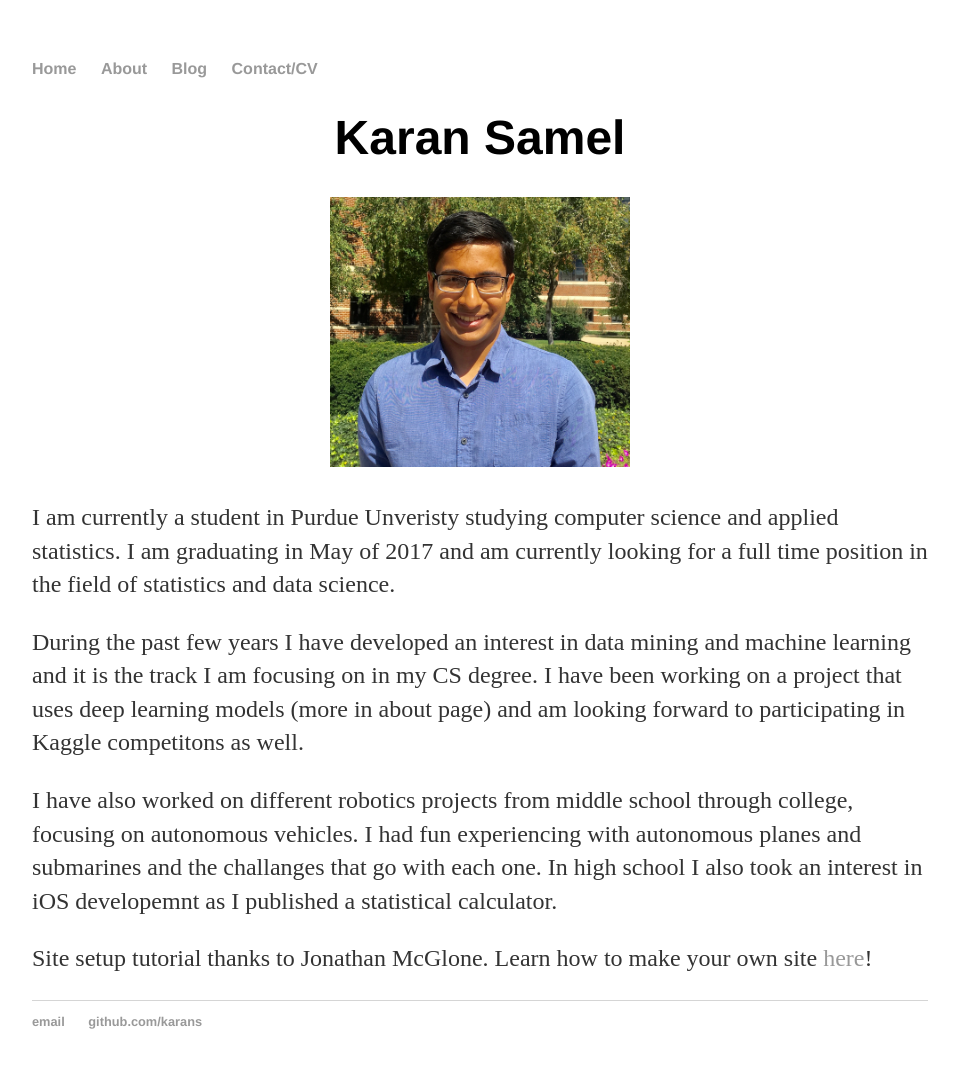
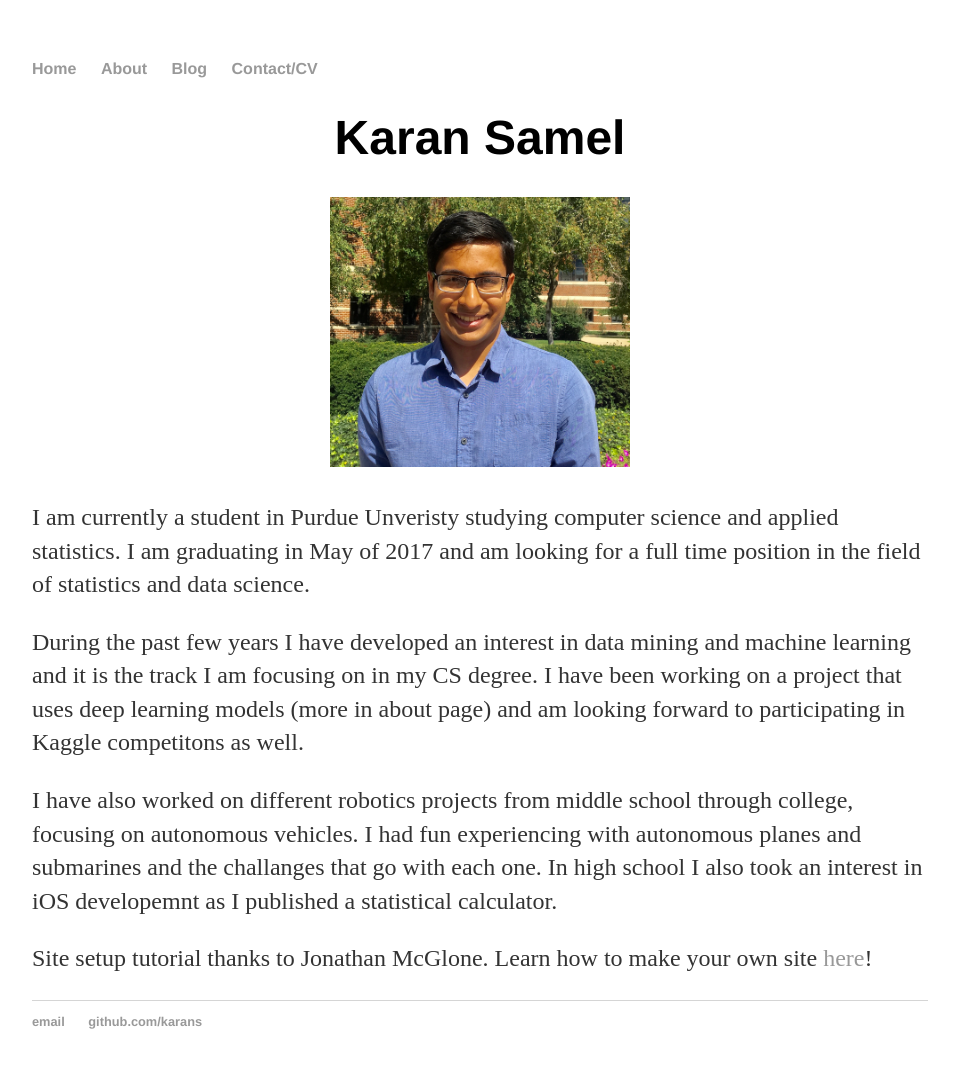
Before and after one commit to karans/karans.github.io, a Jekyll site: the page built from index.html, in a window 1280 px wide. Shown: the whole page, without its empty margins (160-1119 px from the left). Built offline with Jekyll 4.4.1, drawn with Linux system fonts in a browser that asks for light colours.

Commit message:
minor updates

```diff
--- a/blog/index.html
+++ b/blog/index.html
@@ -6,6 +6,6 @@ title: Some Writeups
 	<ul class="posts">
 
 	  {% for post in site.posts %}
-	    <li>» <a href="{{ post.url }}" title="{{ post.title }}">{{ post.title }}</a></li>
+	    <li><a href="{{ post.url }}" title="{{ post.title }}">{{ post.title }}</a></li>
 	  {% endfor %}
 	</ul>
--- a/index.html
+++ b/index.html
@@ -7,7 +7,7 @@ title: Karan's Website
 	<p align="center">
 		<img src="/documents/images/home/headshot.png" style="width:300px;height:270px;">
 	</p>
-	<p>I am currently a student in Purdue Unveristy studying computer science and applied statistics. I am graduating in May of 2017 and am currently looking for a full time position in the field of statistics and data science.</p>
+	<p>I am currently a student in Purdue Unveristy studying computer science and applied statistics. I am graduating in May of 2017 and am looking for a full time position in the field of statistics and data science.</p>
 
 	<p>During the past few years I have developed an interest in data mining and machine learning and it is the track I am focusing on in my CS degree. I have been working on a project that uses deep learning models (more in about page) and am looking forward to participating in Kaggle competitons as well.</p>
 
```
